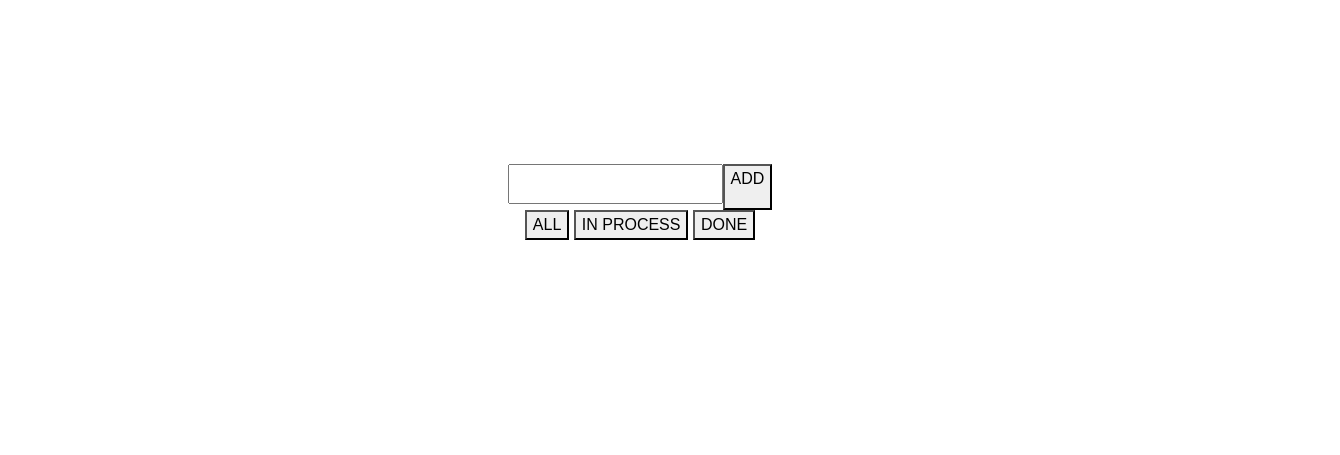
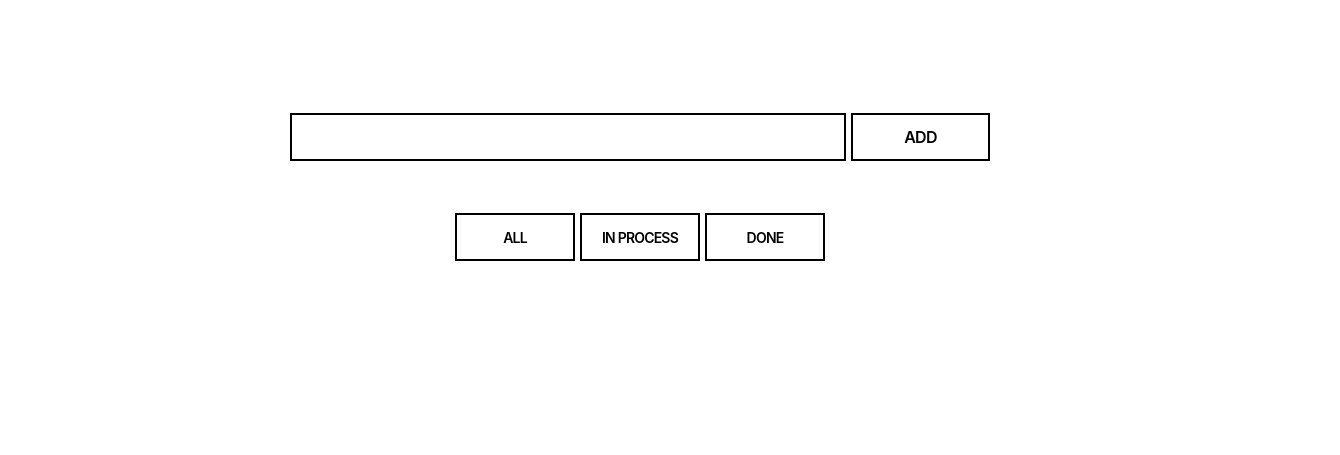
Before and after one commit to Melina1996/TO-DO-LIST, a plain HTML site: page index.html in a window 1280 px wide. Shown: the part 48-503 px from the top of the page, 1340 px wide, since content can reach past the window. Drawn offline with nearby package versions, Linux system fonts and the light colour scheme.

Commit message:
added CSS to upper part of site

```diff
--- a/index.html
+++ b/index.html
@@ -15,7 +15,7 @@
                 <div class="main-input">
                     <div class="main-input-field">
                         <input class="my-task-input" type="text">
-                        <button id="add"><p>ADD</p></button>
+                        <button id="addTask">ADD</button>
                     </div>
                     <div class="my-menu">
                         <button class="my-button" id="all">ALL</button>
--- a/public/js/main.js
+++ b/public/js/main.js
@@ -1,6 +1,6 @@
 //my variables
 
-let btnAdd = document.querySelector("#add")
+let btnAdd = document.querySelector("#addTask")
 
 let inputFieldMain = document.querySelector(".my-task-input")
 
--- a/src/sass/modules/_main.sass
+++ b/src/sass/modules/_main.sass
@@ -6,7 +6,7 @@ main
     align-items: flex-start
     justify-content: center
     .my-container
-        width: 500px
+        width: 700px
         height: fit-content
 
         display: flex
@@ -15,7 +15,8 @@ main
         justify-content: center
         .main-input
             width: 100%
-            height: 500px
+            height: 200px
+            margin-top: 100px
 
             display: flex
             justify-content: center
@@ -23,15 +24,66 @@ main
             flex-direction: column
             .main-input-field
                 display: flex
+                justify-content: center
+                align-items: center
+                height: 100%
+                width: 100%
+                gap: 5px
                 .my-task-input
-                    width: 100%
-                    height: 40px
-                .my-menu
-                    width: 200%
-                    height: 30px
-                    display: flex
+                    width: 80%
+                    border: 2px solid #000
+                    color: #000
+                    font-family: Inter,sans-serif
+                    font-size: 16px
+                    font-weight: 400
+                    height: 48px
                     justify-content: center
+                    letter-spacing: -.8px
+                    text-align: center
+                #addTask
                     align-items: center
+                    background-color: #fff
+                    border: 2px solid #000
+                    color: #000
+                    cursor: pointer
+                    font-family: Inter,sans-serif
+                    font-size: 16px
+                    font-weight: 600
+                    height: 48px
+                    justify-content: center
+                    letter-spacing: -.8px
+                    width: 20%
+                    text-align: center
+                #addTask:focus
+                    color: #171e29
+                #addTask:hover
+                    border-color: #06f
+                    color: #06f
+                    fill: #06f
+            .my-menu
+                width: 200%
+                height: 30px
+                display: flex
+                justify-content: center
+                align-items: center
+                gap: 5px
+                .my-button
+                    align-items: center
+                    background-color: #fff
+                    border: 2px solid #000
+                    color: #000
+                    cursor: pointer
+                    font-family: Inter,sans-serif
+                    font-size: 14px
+                    font-weight: 600
+                    height: 48px
+                    justify-content: center
+                    letter-spacing: -.8px
+                    width: 120px
+                    text-align: center
+                    transition: all .3s
+                .my-button:hover
+                    background-color: #06f
         .all-my-tasks
             width: 100%
             height: 100%
```
Also changed, not shown: public/css/app.css, 1 other file.
